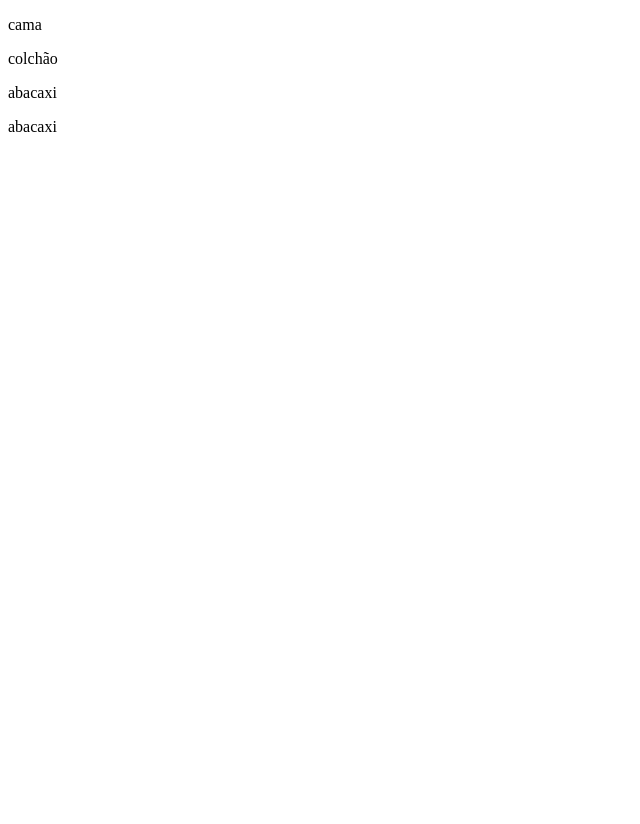
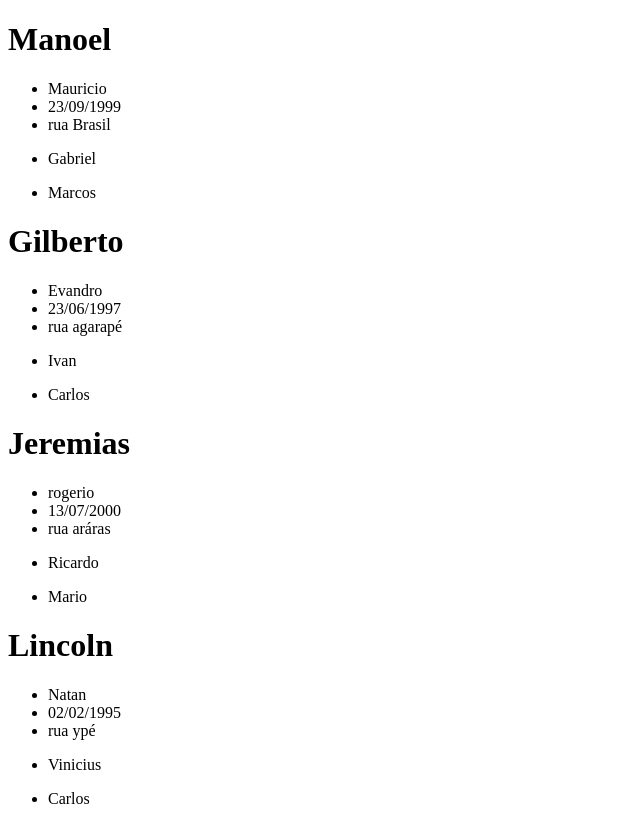
Before and after one commit to Meds-Mauricio/aulas-FPR, a React (Create React App) app in the folder my-app/: page / in a window 1280 px wide. Shown: the whole page, without its empty margins (0-640 px from the left). Before the commit the page ends 800 px from the top, so only its background shows below. Built offline with nearby package versions, Linux system fonts and the light colour scheme.

Commit message:
presencial-3

```diff
--- a/my-app/src/App.js
+++ b/my-app/src/App.js
@@ -1,77 +1,125 @@
-import './App.css';
-function App() {
+import React from 'react'
 
-    const casa = [
+export default function App() {
+    const igreja = [
         {
-            quarto: 'cama',
-            sala: false,
-            cozinha: 'pia'
+            pastor: "Manoel",
+            discipulador: "true",
+            lider: [
+                {
+                    nome: "Mauricio",
+                    dataNascimento: "23/09/1999",
+                    endereco: "rua Brasil"
+                },
+
+            ],
+
+            liderTreinamento: [
+                {
+                    celula33: "Gabriel",
+                    celula23: true
+                },
+
+                {
+                    celula33: "Marcos",
+                    celula23: false
+                }
+            ],
+        },
+
+
+        {
+            pastor: "Gilberto",
+            discipulador: false,
+            lider: [
+                {
+                    nome: "Evandro",
+                    dataNascimento: "23/06/1997",
+                    endereco: "rua agarapé"
+                },
+            ],
+
+            liderTreinamento: [
+                {
+                    celula33: "Ivan",
+                    celula23: true
+                },
+
+                {
+                    celula33: "Carlos",
+                    celula23: false
+                }
+            ],
         },
         {
-            quarto: 'travesseiro',
-            sala: true,
-            cozinha: 'armario',
+            pastor: "Jeremias",
+            discipulador: true,
+            lider: [
+                {
+                    nome: "rogerio",
+                    dataNascimento: "13/07/2000",
+                    endereco: "rua aráras"
+                },
+            ],
+
+            liderTreinamento: [
+                {
+                    celula33: "Ricardo",
+                    celula23: false
+                },
+
+                {
+                    celula33: "Mario",
+                    celula23: false
+                }
+            ],
         },
         {
-            quarto: 'colchão',
-            sala: false,
-            cozinha: 'mesa',
-        },
-        {
-            quarto: 'travesseiro',
-            sala: true,
-            cozinha: 'cadeira',
+            pastor: "Lincoln",
+            discipulador: true,
+            lider: [
+                {
+                    nome: "Natan",
+                    dataNascimento: "02/02/1995",
+                    endereco: "rua ypé"
+                },
+            ],
+
+            liderTreinamento: [
+                {
+                    celula33: "Vinicius",
+                    celula23: true
+                },
+
+                {
+                    celula33: "Carlos",
+                    celula23: false
+                }
+            ],
         },
     ]
 
-    const frutas = [
-        {
-            nome: 'laranja',
-            tipo: "pêra",
-            id: '81fbc166-a60c-11ec-b909-0242ac120002',
-        },
-        {
-            nome: 'abacaxi',
-            tipo: "havaí",
-            id: 'bf983f2c-a60c-11ec-b909-0242ac120002',
-        },
-        {
-            nome: 'abacaxi',
-            tipo: "pérola",
-            id: 'c9c37318-a60c-11ec-b909-0242ac120002',
-        },
-    ]
+    return (
+        <>
+            {igreja.map((aguaViva, index) => (
+                <div key={index}>
+                    <h1>{aguaViva.pastor}</h1>
 
-    const filtrando = casa.filter(casaComodo => {
-        return casaComodo.sala === false
-    })
+                    {aguaViva.lider.map((liderDados) => (
+                        <ul>
+                            <li>{liderDados.nome}</li>
+                            <li>{liderDados.dataNascimento}</li>
+                            <li>{liderDados.endereco}</li>
+                        </ul>
+                    ))}
 
-    const filtrandoFrutas = frutas.filter(frutasLista => {
-        return frutasLista.nome === 'abacaxi'
-    })
-
-    return (
-        <div className="App">
-            <>
-                {
-                    filtrando.map((casaComodo, index) => {
-                        return (
-                            <p key={index}>{casaComodo.quarto}</p>
-                        )
-                    })
-                }
-
-                {
-                    filtrandoFrutas.map((frutasLista) => {
-                        return (
-                            <p key={frutasLista.id}>{frutasLista.nome}</p>
-                        )
-                    })
-                }
-            </>
-        </div>
-    );
-
+                    {aguaViva.liderTreinamento.map((dados) => (
+                        <ul>
+                            <li>{dados.celula33}</li>
+                        </ul>
+                    ))}
+                </div>
+            ))}
+        </>
+    )
 }
-
-export default App;
```
